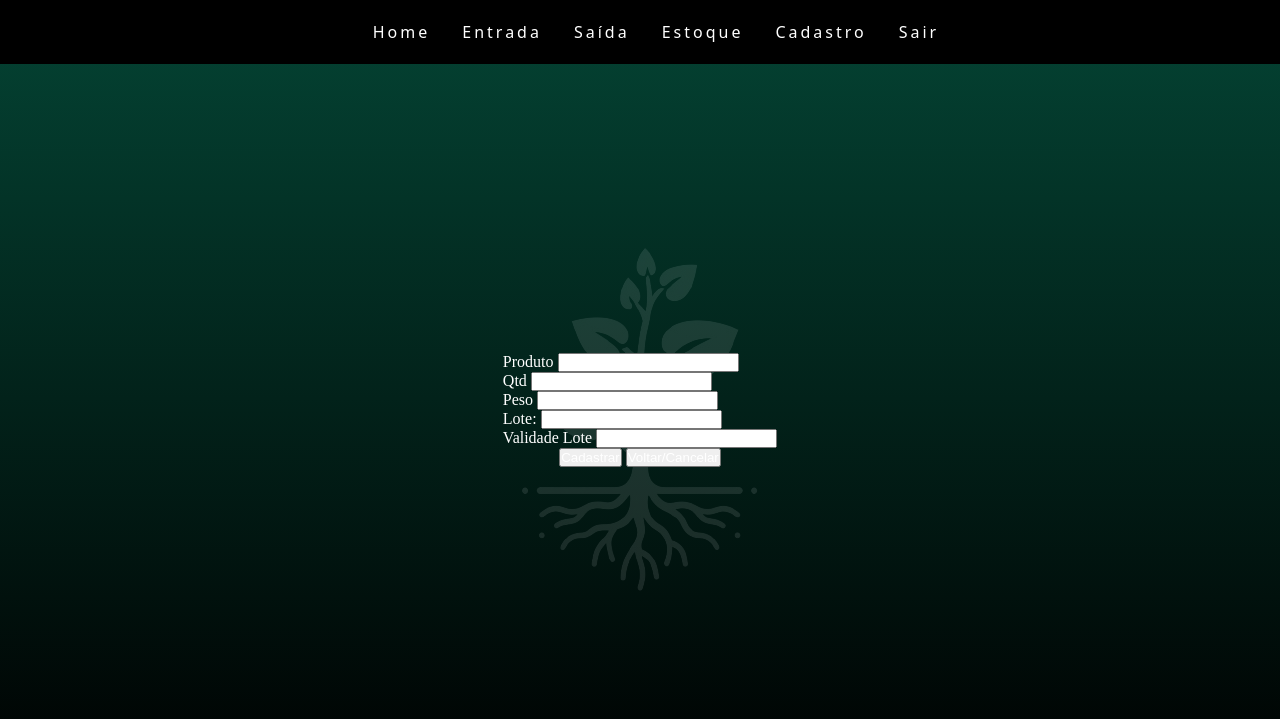
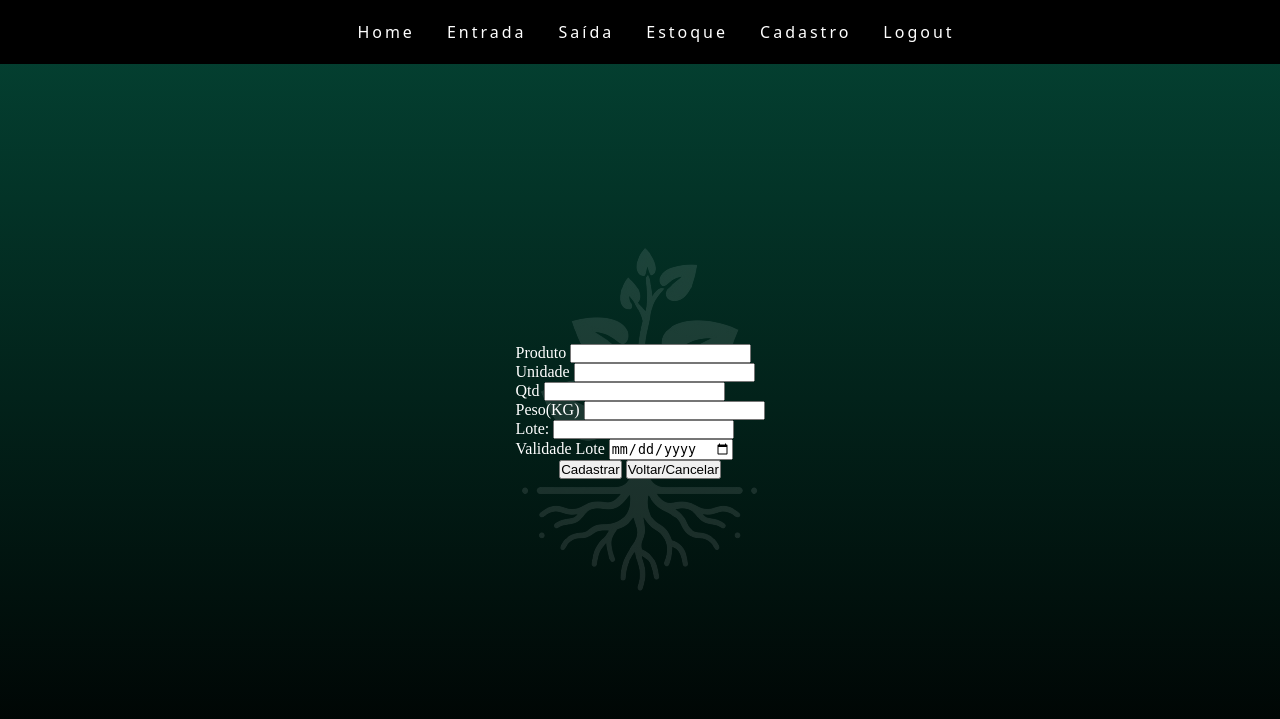
Before and after one commit to Digo-Dev/nutrindo-o-futuro, a Flask app: page /produto/new in a window 1280 px wide. Shown: the top 719 px of the page. Run offline with Flask 3, Linux system fonts and the light colour scheme.

Commit message:
Desespero; incluir produto-OK, Lista produtos-OK, login/logout - OK

```diff
--- a/api/app.py
+++ b/api/app.py
@@ -1,17 +1,23 @@
-from flask import Flask, render_template
+from flask import Flask
 from routes.login import login_route
 from routes.home import home_route
 from routes.produto import produto_route
-from database.conectionDB import conectar
+from routes.logout import logout_route
+from databases.conectionDB import conectar
 
 app = Flask(__name__)
 app.config['SECRET_KEY'] ='nopass'
 
+# Registro das blueprints
 app.register_blueprint(login_route)
 app.register_blueprint(home_route, url_prefix='/home')
 app.register_blueprint(produto_route, url_prefix='/produto')
+app.register_blueprint(logout_route)
 
-logado = False
+# Quando iniciada a aplicação o usuário tem o  status de deslogado atribuido
+# e é conectado ao banco de dados
+
+
 conectar()
 
 if __name__ == "__main__":
--- a/api/routes/produto.py
+++ b/api/routes/produto.py
@@ -1,49 +1,57 @@
-from flask import Blueprint, render_template, request
-from database.conectionDB import conectar, conexao
+from flask import Blueprint, render_template, request, redirect
+from databases.conectionDB import conectar, conexao
 
+
+# Declaração da blueprint "produto"
 produto_route = Blueprint('produto', __name__)
 
-"""Lista os produtos"""
+conectar()
+# =====Rotas da blueprint "produto"======
+
+# Lista os produtos do banco de dados (Read).
 @produto_route.route('/')
 def listar_produto():
-    global logado
-
     conectar()
     cont = 0
+
     if conexao.is_connected():
         cursor = conexao.cursor()
         cursor.execute('select * from produtos;')
         produtosBD = cursor.fetchall()
         produtosBD = list(produtosBD)
+        cursor.close()
         return render_template('lista_produtos.html', produtos=produtosBD)
     else:
         return "Server offline"
 
-"""Insere o produto no servidor."""
-@produto_route.route('/', methods=['POST'])
-def inserir_produto():
+    return redirect('/')
 
-    data = request.form.get()
-
-    novo_produto = {
-        "id" : len(PRODUTOS)+1,
-        "Produto" : data['Produto'],
-        "Unidade" : data['Unidade'],
-        "Peso" : data['Peso'],
-        "Qtd" : data['Qtd'],
-        "Lote" : data['Lote'],
-        "Validade" : data['Validade']
-    }
-
-    PRODUTOS.append(novo_produto)
-
-    return render_template('item_produto.html', produto=novo_produto)
-
-
-"""Renderiza o formulario para criar um novo produto."""
+#Renderiza o formulario para criar um novo produto.
 @produto_route.route('/new')
 def form_produto():
     return render_template('form_produto.html')
+
+#Insere um novo produto no BD (Create)
+@produto_route.route('/', methods=['POST'])
+def inserir_produto():
+    Produto = request.form.get("Produto")
+    Unidade = request.form.get("Unidade")
+    Peso = request.form.get("Peso")
+    Quantidade = request.form.get("Quantidade")
+    Lote = request.form.get("Lote")
+    Validade = request.form.get("Validade")
+
+    novo_produto = f"insert into produtos values (default,'{Produto}','{Unidade}','{Peso}','{Quantidade}','{Lote}','{Validade}')"
+
+    conectar()
+
+    if conexao.is_connected():
+        cursor = conexao.cursor()
+        cursor.execute(novo_produto)
+        (cursor.rowcount, "registros na tabela produto")
+
+
+
 
 """Obter os detalhes de um produto."""
 @produto_route.route('/<int:id_produto>')
--- a/api/static/css/index.css
+++ b/api/static/css/index.css
@@ -98,3 +98,7 @@ table {
 footer {
     text-align: center;
 }
+
+form input, button{
+    color: black;
+}
--- a/api/templates/form_produto.html
+++ b/api/templates/form_produto.html
@@ -1,10 +1,14 @@
 {% extends 'index.html' %}
     {% block conteudo %}
-        <form class="c-form" action="{{ url_for('produto.inserir_produto') }}" method="POST" c-append="#lista-produtos">
+        <form class="conteudo" action="{{ url_for('produto.inserir_produto') }}" method="POST" c-append="#lista-produtos">
             <div class="mb-3">
                 <label class="form-label">Produto</label>
                 <input type='text' class="form-control" name="Produto">
             </div>
+
+            <div class="mb-3">
+                <label class="form-label">Unidade</label>
+                <input type='text' class="form-control" name="Unidade">
 
             <div class="mb-3">
                 <label class="form-label">Qtd</label>
@@ -12,7 +16,7 @@
             </div>
 
             <div class="mb-3">
-                <label class="form-label">Peso</label>
+                <label class="form-label">Peso(KG)</label>
                 <input type="text" class="form-control" name="Peso">
             </div>
 
@@ -21,7 +25,7 @@
                 <input type='text' class="form-control" name="Lote">
             </div>
                 <label class="form-label">Validade Lote</label>
-                <input type='text' class="form-control" name="Validade">
+                <input type="date" class="form-control" name="Validade">
 
             <p class="buttons">
                 <button type="submit">Cadastrar</button>
--- a/api/templates/index.html
+++ b/api/templates/index.html
@@ -24,7 +24,7 @@
                 <li><a href="form_produto.html">Saída</a></li>
                 <li><a href="{{ url_for('produto.listar_produto') }}">Estoque</a></li>
                 <li><a href="{{ url_for('produto.form_produto') }}">Cadastro</a></li>
-                <li><a href="sair">Sair</a></li>
+                <li><a href="{{ url_for('logout.logout') }}">Logout</a></li>
             </ul>
         </nav>
     </header>
```
Also changed, not shown: api/databases/conectionDB.py (renamed from api/database/conectionDB.py, +6 -3 lines), api/routes/login.py (+8 -3 lines), api/routes/logout.py (added, +11 -0 lines), api/templates/item_produto.html (deleted, +0 -13 lines), api/databases/Produtos.py (renamed from api/database/Produtos.py).
